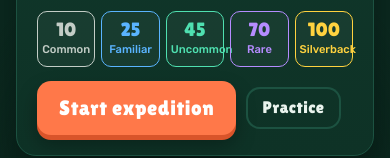
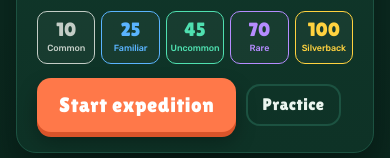
Before and after one commit to mbartonftp/georilla, a website built with Vite: page index.html in a window 390 px wide. Shown: the part 637-795 px from the top of the page. Built offline with nearby package versions, Linux system fonts and the light colour scheme; animation ran at ten frames a second.

Commit message:
Fit tier labels inside their boxes on narrow phones
Co-Authored-By: Claude Opus 5.5 <noreply@anthropic.com>
Claude-Session: https://claude.ai/code/session_01TjZrNwaV2S13KwYKE7XgLc

```diff
--- a/src/style.css
+++ b/src/style.css
@@ -131,9 +131,9 @@ p { margin: 0; }
 /* intro */
 .intro h1 { font-size: 2.1rem; }
 .ladder-h { display: grid; grid-template-columns: repeat(5, 1fr); gap: 6px; }
-.lrung { border-radius: 10px; padding: 8px 4px; text-align: center; background: rgba(255,255,255,.04); border: 1.5px solid currentColor; min-width: 0; }
+.lrung { border-radius: 10px; padding: 8px 2px; text-align: center; background: rgba(255,255,255,.04); border: 1.5px solid currentColor; min-width: 0; }
 .lrung b { display: block; font-family: var(--display); font-weight: 400; font-size: 1.2rem; line-height: 1; }
-.lrung span { display: block; font-size: .7rem; margin-top: 3px; font-weight: 500; }
+.lrung span { display: block; font-size: min(.7rem, 2.3vw); letter-spacing: -.01em; margin-top: 3px; font-weight: 500; white-space: nowrap; overflow: hidden; text-overflow: clip; }
 .c0 { color: var(--t0); } .c1 { color: var(--t1); } .c2 { color: var(--t2); } .c3 { color: var(--t3); } .c4 { color: var(--t4); }
 .statline { font-size: .9rem; color: var(--moss); }
 .statline b { color: var(--mist); }
@@ -229,6 +229,7 @@ footer { text-align: center; font-size: .78rem; color: #5f7f70; }
   .reveal-grid { grid-template-columns: 96px 1fr; gap: 12px; }
   .stats b { font-size: 1.3rem; }
   .logo { font-size: 1.7rem; }
+  .ladder-h { gap: 4px; }
 }
 @media (prefers-reduced-motion: reduce) {
   *, *::before, *::after { animation: none !important; transition: none !important; }
```
